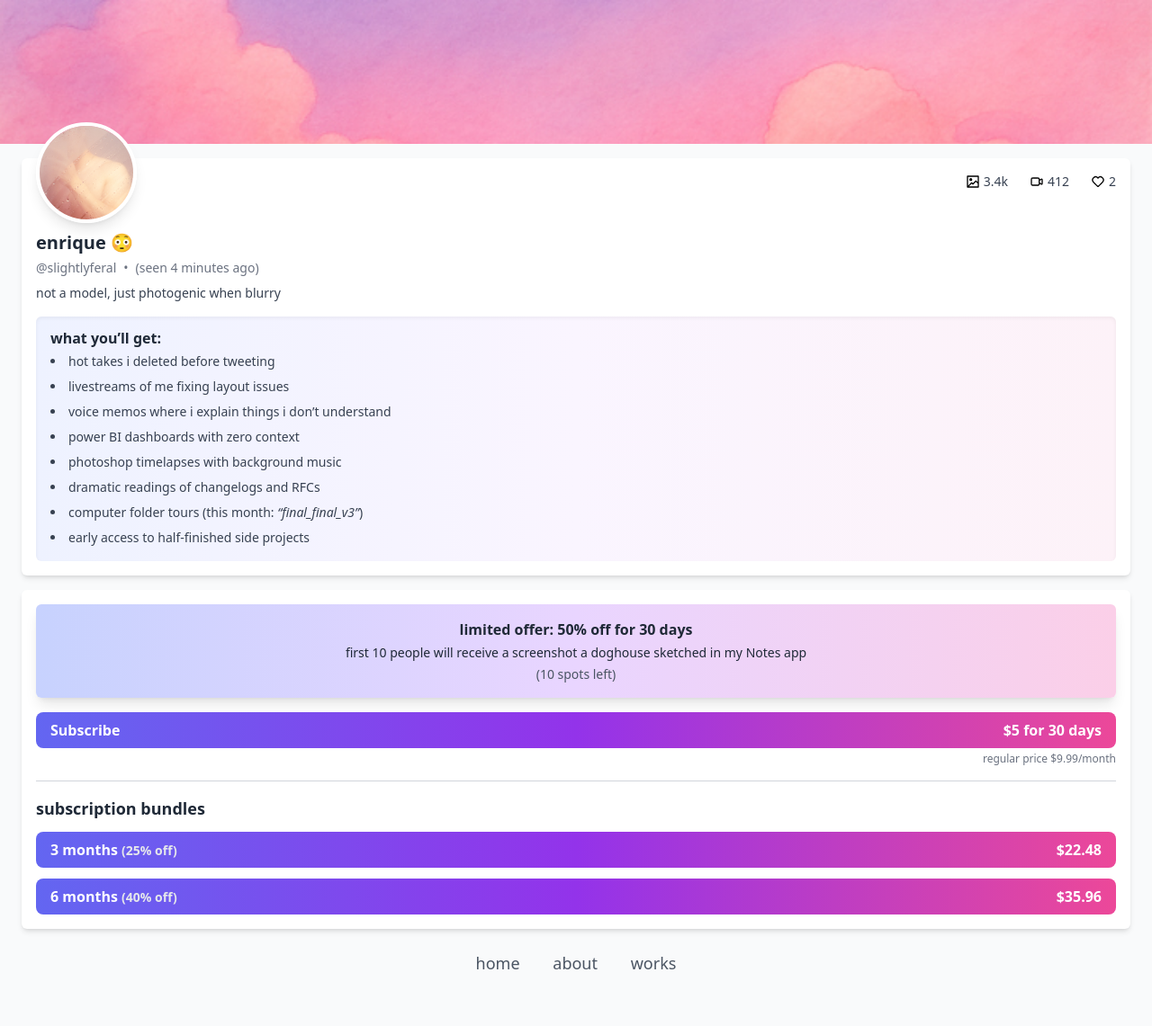
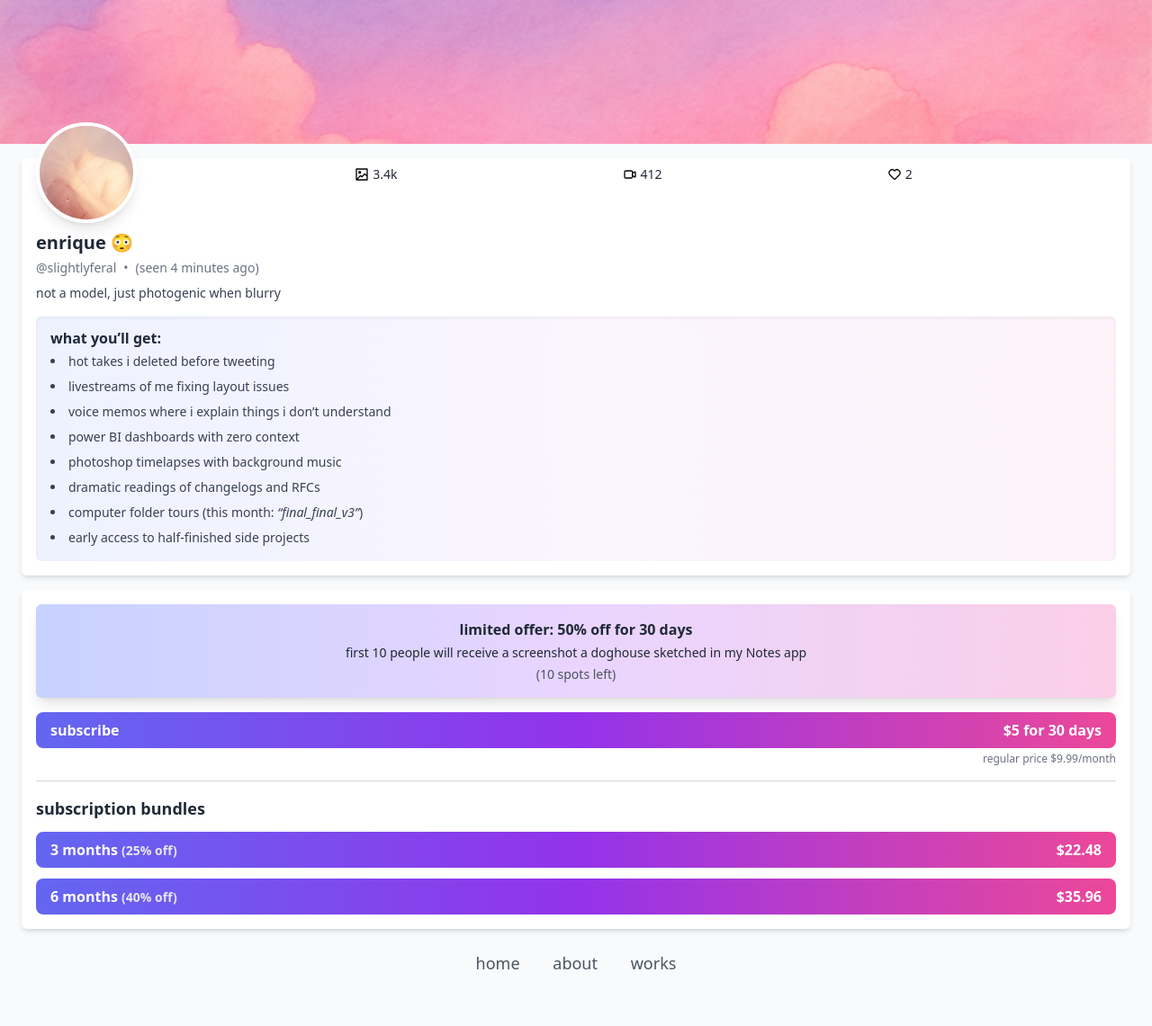
Before and after one commit to enriquebarragan/enriquebarragan.github.io, a Jekyll site: the page built from rips/not-onlyfans/index.md, in a window 1280 px wide. Shown: the whole page at 90% size. Built offline with Jekyll 4.4.1, drawn with Linux system fonts in a browser that asks for light colours; nearby versions of some CDN libraries.

Commit message:
Update index.md

```diff
--- a/rips/not-onlyfans/index.md
+++ b/rips/not-onlyfans/index.md
@@ -20,7 +20,7 @@
                class="w-28 h-28 aspect-square rounded-full border-4 border-white shadow-lg object-cover">
         </div>
         <!-- stats -->
-        <div class="flex flex-1 justify-end items-end pl-2 pt-14 gap-6 text-sm text-gray-700">
+        <div class="flex flex-1 justify-evenly items-end pl-2 pt-12 gap-6 text-sm text-gray-800">
           <div class="flex items-center space-x-1">
             <img src="/assets/icons/picture.svg" alt="pictures icon" class="w-4 h-4">
             <span>3.4k</span>
@@ -74,7 +74,7 @@
       <!-- Basic Subscription -->
       <div class="space-y-1">
         <button class="w-full py-2 px-4 rounded-lg font-semibold bg-gradient-to-r from-indigo-500 via-purple-600 to-pink-500 text-white flex justify-between items-center transition duration-200 ease-in-out transform hover:brightness-110 active:scale-95">
-          <span>Subscribe</span>
+          <span>subscribe</span>
           <span>$5 for 30 days</span>
         </button>
         <p class="text-xs text-gray-500 text-right">regular price $9.99/month</p>
```
